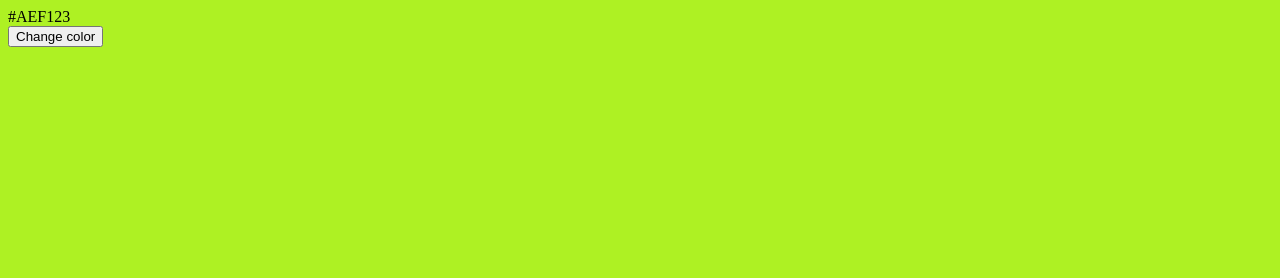
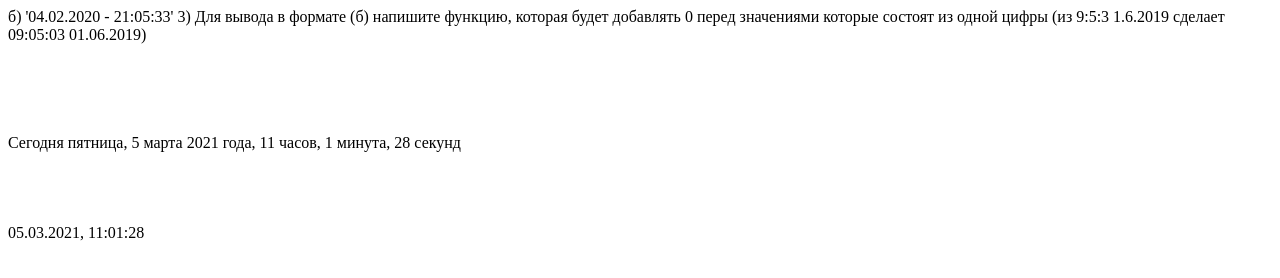
Before and after one commit to banyk/Glo__difficult, a plain HTML site: page index.html in a window 1280 px wide. Drawn offline with Linux system fonts and the light colour scheme.

Commit message:
9 lesson hard done

```diff
--- a/index.html
+++ b/index.html
@@ -8,9 +8,20 @@
 	<script src="scripts/script.js" defer></script>
 </head>
 
-<body style="background-color: #AEF123;">
-	<div id="color">#AEF123</div>
-	<button id="btn-color">Change color</button>
+<body>
+
+	<div>
+		б) '04.02.2020 - 21:05:33'
+		3) Для вывода в формате (б) напишите функцию, которая будет добавлять 0 перед значениями которые состоят из одной
+		цифры (из 9:5:3 1.6.2019 сделает 09:05:03 01.06.2019)
+
+	</div>
+	<br><br><br><br><br>
+
+	<div id="time"></div>
+
+	<br><br><br><br>
+	<div id="time2"></div>
 </body>
 
 </html>
--- a/scripts/script.js
+++ b/scripts/script.js
@@ -1,21 +1,73 @@
 'use strict';
+const showTime = () => {
 
-const makeNewColor = () => {
-	const symbols = '0123456789ABCDEF';
-	let color = '#';
-	for (let i = 0; i < 6; i++) {
-		color = color + symbols[Math.floor(Math.random() * 16)];
-	}
+	const getTime = () => {
+		let date = new Date();
+		let options = {
+				year: 'numeric',
+				month: 'long',
+				day: 'numeric',
+				weekday: 'long',
+			},
+			options2 = {
+				year: 'numeric',
+				month: 'numeric',
+				day: 'numeric',
+				hour: 'numeric',
+				minute: 'numeric',
+				second: 'numeric'
+			};
+		let today = date.toLocaleString('ru', options),
+			hours = date.getHours(),
+			minutes = date.getMinutes(),
+			seconds = date.getSeconds(),
+			today2 = date.toLocaleString('ru', options2);
 
-	document.body.style.background = color;
-	document.getElementById('color').textContent = color;
+		return {
+			seconds,
+			minutes,
+			hours,
+			today,
+			today2
+		};
+
+	};
+
+	const updateTime = () => {
+		const time = getTime();
+
+		const declOfNum = (n, textForms) => {
+			n = Math.abs(n) % 100;
+			let n1 = n % 10;
+			if (n > 10 && n < 20) {
+				return textForms[2];
+			}
+			if (n1 > 1 && n1 < 5) {
+				return textForms[1];
+			}
+			if (n1 === 1) {
+				return textForms[0];
+			}
+			return textForms[2];
+		};
+
+
+		time.today =
+			`Сегодня ${time.today.substring(0, time.today.length - 1)}ода,
+			${time.hours} ${declOfNum(time.hours,['час','часа','часов'])},
+			${time.minutes} ${declOfNum(time.minutes,['минута','минуты','минут'])},
+		${time.seconds} ${declOfNum(time.seconds,['секунда','секунды','секунд'])} `;
+
+		document.getElementById('time').textContent = time.today;
+		document.getElementById('time2').textContent = time.today2;
+	};
+
+	updateTime();
+	setInterval(updateTime, 1000);
 };
 
-document.addEventListener('click', event => {
-	if (event.target.matches('#btn-color')) {
-		makeNewColor();
-	}
-})
+
+showTime();
 
 
 
@@ -34,6 +86,22 @@ document.addEventListener('click', event => {
 
 
 
+/* const makeNewColor = () => {
+	const symbols = '0123456789ABCDEF';
+	let color = '#';
+	for (let i = 0; i < 6; i++) {
+		color = color + symbols[Math.floor(Math.random() * 16)];
+	}
+
+	document.body.style.background = color;
+	document.getElementById('color').textContent = color;
+};
+
+document.addEventListener('click', event => {
+	if (event.target.matches('#btn-color')) {
+		makeNewColor();
+	}
+}); */
 
 
 
@@ -154,70 +222,3 @@ week.forEach(function (item, i) {
  */
 
 //fre  array.forEach(currentItem => {});
-
-/*
-1) Выведите на страницу текущую дату и время в 2-х форматах:
-a) 'Сегодня Вторник, 4 февраля 2020 года, 21 час 5 минут 33 секунды'
-б) '04.02.2020 - 21:05:33'
-2) Для вывода в формате (а) напишите функцию, которая будет менять склонение слов в зависимости от числа, "час, часов, часа"
-3) Для вывода в формате (б) напишите функцию, которая будет добавлять 0 перед значениями которые состоят из одной цифры (из 9:5:3  1.6.2019 сделает 09:05:03 01.06.2019)
-4) С помощью функции setInterval, реализуйте обновление даты и времени каждую секунду
- */
-
-/*
-0 часов
-1 час
-2 часа
-3	часа
-4 часа
-5-20 часов
-21 час
-22 часа
-23 часа
-24 часа
-*/
-
-
-// б
-
-// let date = new Date();
-// const showTime = () => {
-
-// 	let options = {
-// 			year: 'numeric',
-// 			month: 'long',
-// 			day: 'numeric',
-// 			weekday: 'long',
-
-// 		},
-// 		options2 = {
-// 			hour: 'numeric',
-// 			minute: 'numeric',
-// 			second: 'numeric'
-// 		};
-// 	let today = date.toLocaleString('ru', options),
-// 		hours = date.getHours(),
-// 		seconds = date.getSeconds(),
-// 		message;
-// 	if (hours === 21 || hours === 1) {
-// 		message = 'час';
-// 	} else if (hours === 2 || hours === 3 || hours === 4 || hours === 22 || hours === 23 || hours === 24) {
-// 		message = 'часа';
-// 	} else {
-// 		message = 'часов';
-// 	}
-
-// 	// setInterval(() => {
-// 	// 	seconds = date.getSeconds();
-// 	// }, 1000);
-
-
-// 	today = 'Сегодня ' + today.substring(0, today.length - 1) + 'ода';
-
-
-// 	document.body.append(today);
-
-// 	console.log(today);
-// };
-
-// showTime();
```
